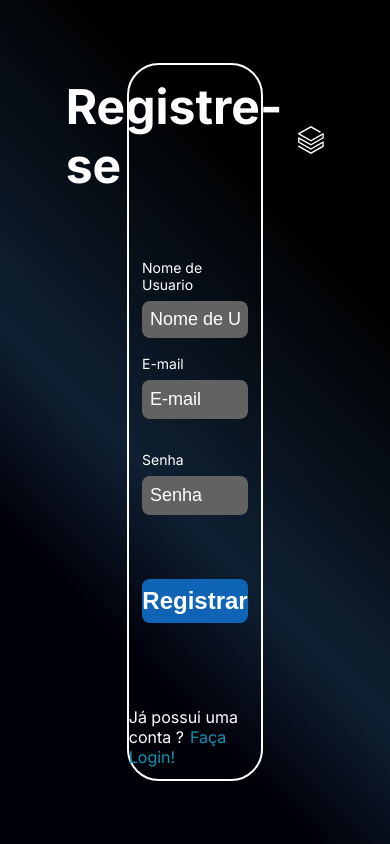
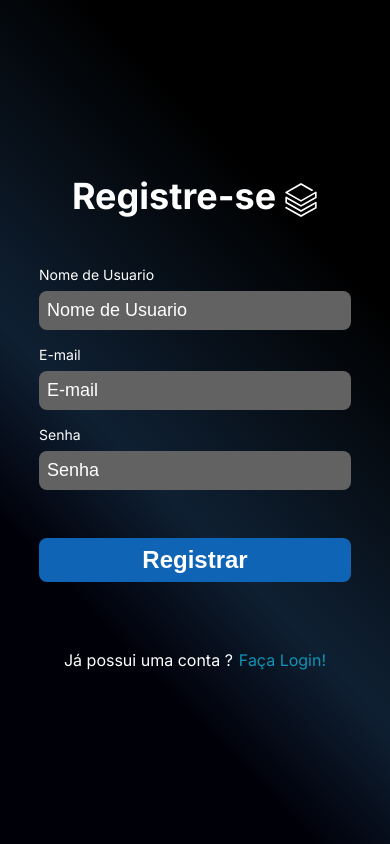
Before and after one commit to EduardoScrobote/eduanimelist, a Next.js app: page /register in a window 390 px wide. Built offline with nearby package versions, Linux system fonts and the light colour scheme.

Commit message:
fix: fix registerpage responsive

```diff
--- a/app/layout.tsx
+++ b/app/layout.tsx
@@ -1,5 +1,4 @@
 "use client";
-import type { Metadata } from "next";
 import { Inter } from "next/font/google";
 import { useQuery, QueryClient, QueryClientProvider } from "react-query";
 const inter = Inter({ subsets: ["latin"] });
@@ -12,8 +11,9 @@ export default function RootLayout({
   children: React.ReactNode;
 }) {
   return (
-    <html lang="pt-br">
+    <html lang="pt-br" title="EduAnimeList">
       <QueryClientProvider client={queryClient}>
+        <title>EduAnimeList</title>
         <body className={inter.className}>{children}</body>
       </QueryClientProvider>
     </html>
--- /dev/null
+++ b/app/register/components/RegisterDesktop.tsx
@@ -0,0 +1,43 @@
+import React from "react";
+import { RegisterContainer, RegisterMainDiv, Tittle } from "../register.styled";
+import { Text } from "@/components/Text/text.styled";
+import GlobalStyle from "@/app/globalStyles";
+import { SiDatabricks } from "react-icons/si";
+import InputText from "@/components/Inputs/InputText";
+import Button from "@/components/Buttons/Button";
+
+function RegisterDesktop() {
+  return (
+    <RegisterMainDiv>
+      <GlobalStyle />
+      <RegisterContainer>
+        <Tittle>
+          <Text color="white" weight="bold" fontSize="48px" mb="32px">
+            Registre-se
+          </Text>
+          <SiDatabricks
+            size={34}
+            color={"white"}
+            style={{
+              marginTop: "8px",
+              marginLeft: "8px",
+              marginBottom: "32px",
+            }}
+          />
+        </Tittle>
+        <InputText value="Nome de Usuario" width="80%" height="4rem" mt="8px" />
+        <InputText value="E-mail" width="80%" height="4rem" mt="8px" />
+        <InputText value="Senha" width="80%" height="4rem" mt="8px" />
+        <Button width="80%" height="6rem" name="Registrar" />
+        <Text color="white" mt="32px" fontSize="16px">
+          Já possui uma conta ?
+          <Text color="#0f94b5" ml="6px" fontSize="16px">
+            Faça Login!
+          </Text>
+        </Text>
+      </RegisterContainer>
+    </RegisterMainDiv>
+  );
+}
+
+export default RegisterDesktop;
--- /dev/null
+++ b/app/register/components/RegisterMobile/RegisterMobile.styled.ts
@@ -0,0 +1,11 @@
+import styled from "styled-components";
+
+export const MobileMain = styled.div`
+  width: 100%;
+  height: 100vh;
+  display: flex;
+  justify-content: center;
+  align-items: center;
+  flex-direction: column;
+  gap: 16px;
+`;
--- /dev/null
+++ b/app/register/components/RegisterMobile/RegisterMobile.tsx
@@ -0,0 +1,44 @@
+import React from "react";
+import { MobileMain } from "./RegisterMobile.styled";
+
+import { SiDatabricks } from "react-icons/si";
+import { Text } from "@/components/Text/text.styled";
+import GlobalStyle from "@/app/globalStyles";
+import { Input } from "@/components/Inputs/inputs.styled";
+import Button from "@/components/Buttons/Button";
+import InputText from "@/components/Inputs/InputText";
+import { Tittle } from "../../register.styled";
+
+function RegisterMobile() {
+  return (
+    <MobileMain>
+      <GlobalStyle />
+      <Tittle>
+        <Text color="white" weight="bold" fontSize="36px" mb="32px">
+          Registre-se
+        </Text>
+        <SiDatabricks
+          size={34}
+          color={"white"}
+          style={{
+            marginTop: "8px",
+            marginLeft: "8px",
+            marginBottom: "32px",
+          }}
+        />
+      </Tittle>
+      <InputText value="Nome de Usuario" width="80%" height="4rem" mt="8px" />
+      <InputText value="E-mail" width="80%" height="4rem" mt="8px" />
+      <InputText value="Senha" width="80%" height="4rem" mt="8px" />
+      <Button width="80%" height="6rem" name="Registrar" />
+      <Text color="white" mt="32px" fontSize="16px">
+        Já possui uma conta ?
+        <Text color="#0f94b5" ml="6px" fontSize="16px">
+          Faça Login!
+        </Text>
+      </Text>
+    </MobileMain>
+  );
+}
+
+export default RegisterMobile;
--- /dev/null
+++ b/app/register/components/RegisterTablet/Register.styled.ts
@@ -0,0 +1,13 @@
+import styled from "styled-components";
+
+export const RegisterTabletContainer = styled.div`
+  width: 60%;
+  height: 85vh;
+  display: flex;
+  justify-content: center;
+  align-items: center;
+  flex-direction: column;
+  border-radius: 16px;
+  gap: 16px;
+  border: 2px solid white;
+`;
--- /dev/null
+++ b/app/register/components/RegisterTablet/RegisterTablet.tsx
@@ -0,0 +1,48 @@
+import React from "react";
+import {
+  RegisterContainer,
+  RegisterMainDiv,
+  Tittle,
+} from "../../register.styled";
+import { Text } from "@/components/Text/text.styled";
+import GlobalStyle from "@/app/globalStyles";
+import { SiDatabricks } from "react-icons/si";
+import InputText from "@/components/Inputs/InputText";
+import Button from "@/components/Buttons/Button";
+import { RegisterTabletContainer } from "./Register.styled";
+
+function RegisterTablet() {
+  return (
+    <RegisterMainDiv>
+      <GlobalStyle />
+      <RegisterTabletContainer>
+        <Tittle>
+          <Text color="white" weight="bold" fontSize="48px" mb="32px">
+            Registre-se
+          </Text>
+          <SiDatabricks
+            size={34}
+            color={"white"}
+            style={{
+              marginTop: "8px",
+              marginLeft: "8px",
+              marginBottom: "32px",
+            }}
+          />
+        </Tittle>
+        <InputText value="Nome de Usuario" width="80%" height="4rem" mt="8px" />
+        <InputText value="E-mail" width="80%" height="4rem" mt="8px" />
+        <InputText value="Senha" width="80%" height="4rem" mt="8px" />
+        <Button width="80%" height="6rem" name="Registrar" />
+        <Text color="white" mt="32px" fontSize="16px">
+          Já possui uma conta ?
+          <Text color="#0f94b5" ml="6px" fontSize="16px">
+            Faça Login!
+          </Text>
+        </Text>
+      </RegisterTabletContainer>
+    </RegisterMainDiv>
+  );
+}
+
+export default RegisterTablet;
--- a/app/register/page.tsx
+++ b/app/register/page.tsx
@@ -1,5 +1,8 @@
 "use client";
 import React from "react";
+
+import RegisterDesktop from "./components/RegisterDesktop";
+import RegisterMobile from "./components/RegisterMobile/RegisterMobile";
 
 import { SiDatabricks } from "react-icons/si";
 import { RegisterContainer, RegisterMainDiv, Tittle } from "./register.styled";
@@ -8,38 +11,27 @@ import GlobalStyle from "../globalStyles";
 import { Input } from "@/components/Inputs/inputs.styled";
 import Button from "@/components/Buttons/Button";
 import InputText from "@/components/Inputs/InputText";
+import ResponsiveComponent from "@/helpers/responsiveHelper/ResponsiveComponent";
+import RegisterTablet from "./components/RegisterTablet/RegisterTablet";
+
+const handleResponsive = (size: string) => {
+  switch (size) {
+    case "xs":
+      return <RegisterMobile />;
+      break;
+    case "sm":
+      return <RegisterTablet />;
+    default:
+      return <RegisterDesktop />;
+      break;
+  }
+};
 
 function Register() {
   return (
-    <RegisterMainDiv>
-      <GlobalStyle />
-      <RegisterContainer>
-        <Tittle>
-          <Text color="white" weight="bold" fontSize="48px" mb="32px">
-            Registre-se
-          </Text>
-          <SiDatabricks
-            size={34}
-            color={"white"}
-            style={{
-              marginTop: "8px",
-              marginLeft: "8px",
-              marginBottom: "32px",
-            }}
-          />
-        </Tittle>
-        <InputText value="Nome de Usuario" width="80%" height="4rem" mt="8px" />
-        <InputText value="E-mail" width="80%" height="4rem" mt="8px" />
-        <InputText value="Senha" width="80%" height="4rem" mt="8px" />
-        <Button width="80%" height="6rem" name="Registrar" />
-        <Text color="white" mt="32px" fontSize="16px">
-          Já possui uma conta ?
-          <Text color="#0f94b5" ml="6px" fontSize="16px">
-            Faça Login!
-          </Text>
-        </Text>
-      </RegisterContainer>
-    </RegisterMainDiv>
+    <ResponsiveComponent>
+      {({ size }) => handleResponsive(size)}
+    </ResponsiveComponent>
   );
 }
 
--- a/app/register/register.styled.ts
+++ b/app/register/register.styled.ts
@@ -10,7 +10,7 @@ export const RegisterMainDiv = styled.div`
 `;
 
 export const RegisterContainer = styled.div`
-  width: 35%;
+  width: 50%;
   height: 85vh;
   display: flex;
   flex-direction: column;
```
